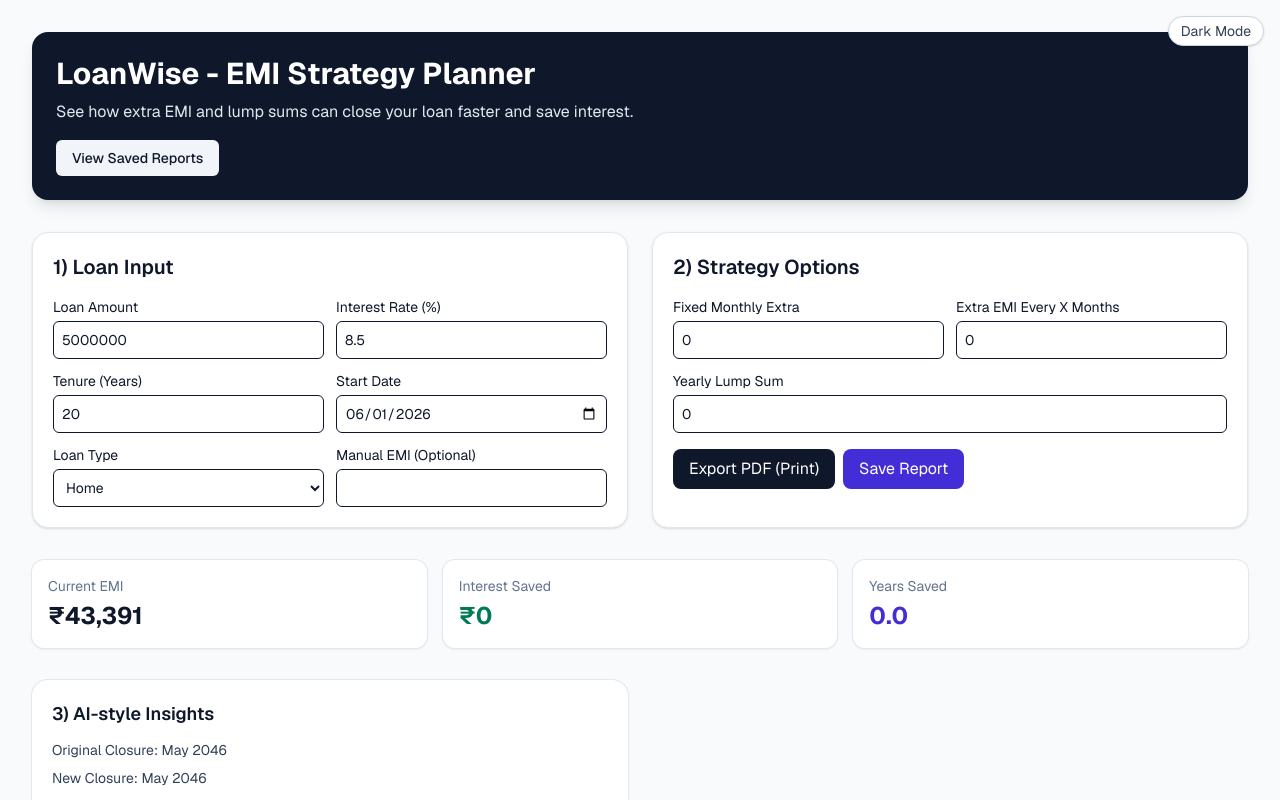
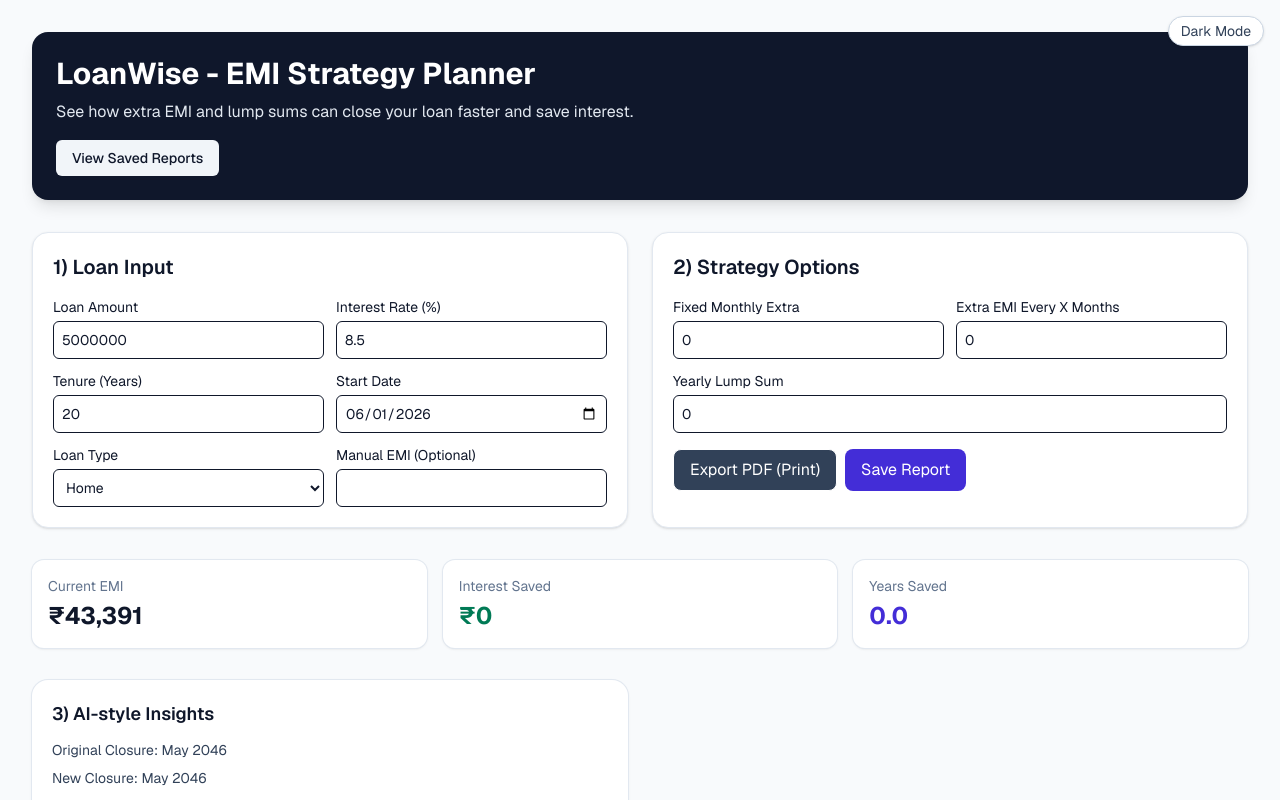
Before and after one commit to AkshayBhalodiya/loan-calculator, a Next.js app: page / in a window 1280 px wide. Shown: the top 800 px of the page. Built offline with nearby package versions, Linux system fonts and the light colour scheme.

Commit message:
changes button

```diff
--- a/src/app/page.tsx
+++ b/src/app/page.tsx
@@ -255,7 +255,7 @@ export default function Home() {
           </div>
           <div className="mt-4 flex flex-wrap gap-2">
             <button
-              className="rounded-lg bg-slate-900 px-4 py-2 text-white hover:bg-slate-700"
+              className="rounded-lg border bg-slate-700 px-4 py-2 text-white hover:bg-slate-500"
               onClick={() => window.print()}
             >
               Export PDF (Print)
```
Also changed, not shown: 1 other file (tests, documents, lock files or other folders).
